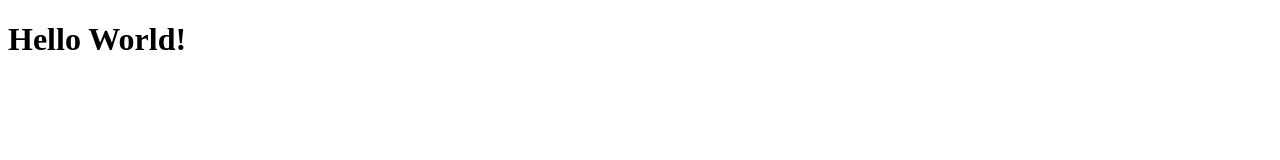
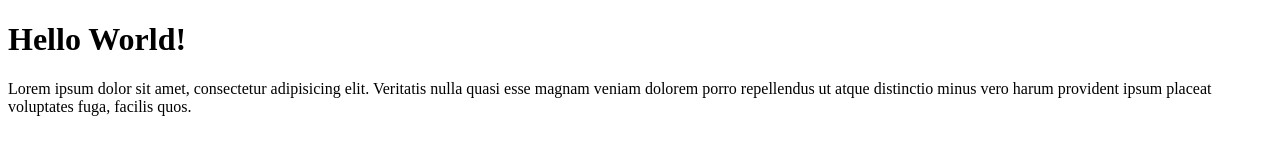
Before and after one commit to tedisanubari/wpu-git-test, a plain HTML site: page index.html in a window 1280 px wide. Drawn offline with Linux system fonts and the light colour scheme.

Commit message:
menambahkan paragraf

```diff
--- a/index.html
+++ b/index.html
@@ -9,6 +9,8 @@
 
 <body>
     <h1>Hello World!</h1>
+    <p>Lorem ipsum dolor sit amet, consectetur adipisicing elit. Veritatis nulla quasi esse magnam veniam dolorem porro
+        repellendus ut atque distinctio minus vero harum provident ipsum placeat voluptates fuga, facilis quos.</p>
 </body>
 
 </html>
```
